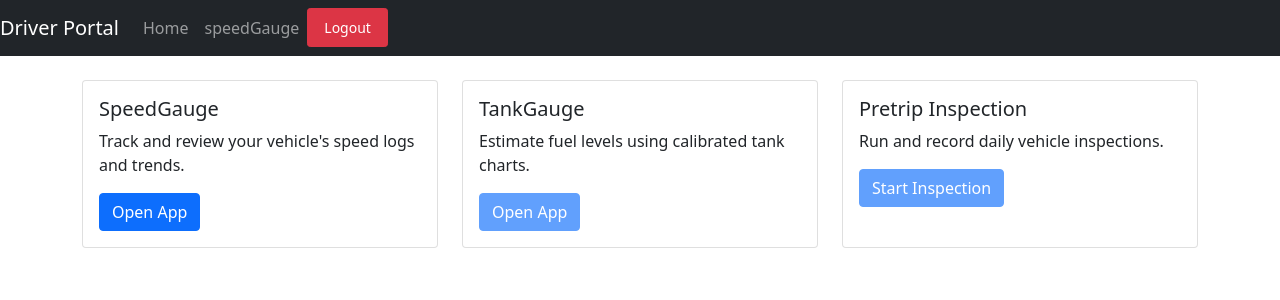
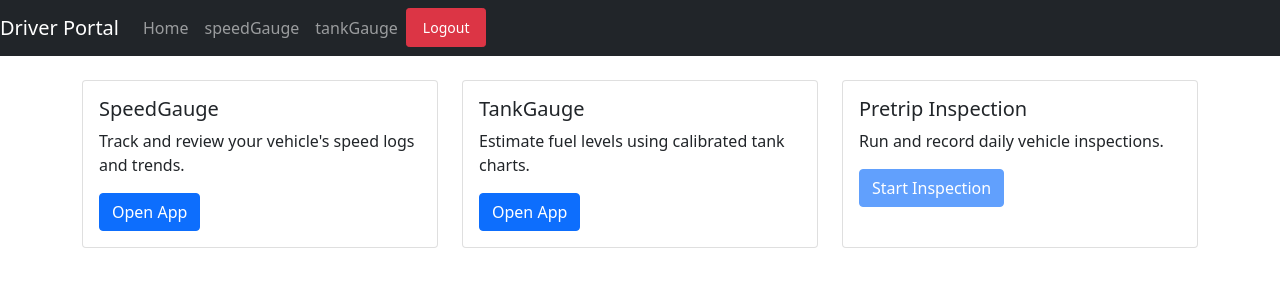
Before and after one commit to ShaggyBadger/Pretreip_flask, a Flask app: template flask_app/templates/dashboard.html in a window 1280 px wide. Shown: the top 300 px of the page. Run offline with Flask 3, Linux system fonts and the light colour scheme; the template is opened without the code that fills it, so the values that code supplies are empty; parts of the project's set-up code (start-up, migrations or seed data) failed here and were passed over; some libraries are stand-ins or nearby versions.

Commit message:
updated navbar and dashboard buttons

```diff
--- a/flask_app/templates/dashboard.html
+++ b/flask_app/templates/dashboard.html
@@ -1,7 +1,4 @@
-{% extends 'base.html' %}
-
-{% block content %}
-{% include 'nav_menu.html' %}
+{% extends 'base.html' %} {% block content %} {% include 'nav_menu.html' %}
 
 <div class="container mt-4">
   <div class="row">
@@ -10,7 +7,9 @@
       <div class="card h-100">
         <div class="card-body">
           <h5 class="card-title">SpeedGauge</h5>
-          <p class="card-text">Track and review your vehicle's speed logs and trends.</p>
+          <p class="card-text">
+            Track and review your vehicle's speed logs and trends.
+          </p>
           <a href="/speedgauge" class="btn btn-primary">Open App</a>
         </div>
       </div>
@@ -21,8 +20,16 @@
       <div class="card h-100">
         <div class="card-body">
           <h5 class="card-title">TankGauge</h5>
-          <p class="card-text">Estimate fuel levels using calibrated tank charts.</p>
-          <a href="/tankgauge" class="btn btn-primary disabled" tabindex="-1" aria-disabled="true">Open App</a>
+          <p class="card-text">
+            Estimate fuel levels using calibrated tank charts.
+          </p>
+          <a
+            href="/tankgauge"
+            class="btn btn-primary"
+            tabindex="-1"
+            aria-disabled="true"
+            >Open App</a
+          >
         </div>
       </div>
     </div>
@@ -33,12 +40,17 @@
         <div class="card-body">
           <h5 class="card-title">Pretrip Inspection</h5>
           <p class="card-text">Run and record daily vehicle inspections.</p>
-          <a href="/pretrip" class="btn btn-primary disabled" tabindex="-1" aria-disabled="true">Start Inspection</a>
+          <a
+            href="/pretrip"
+            class="btn btn-primary disabled"
+            tabindex="-1"
+            aria-disabled="true"
+            >Start Inspection</a
+          >
         </div>
       </div>
     </div>
   </div>
 </div>
 
-
 {% endblock %}
--- a/flask_app/templates/nav_menu.html
+++ b/flask_app/templates/nav_menu.html
@@ -1,7 +1,12 @@
 <nav class="navbar navbar-expand-lg navbar-dark bg-dark">
   <a class="navbar-brand" href="/">Driver Portal</a>
 
-  <button class="navbar-toggler" type="button" data-bs-toggle="collapse" data-bs-target="#navbarNav">
+  <button
+    class="navbar-toggler"
+    type="button"
+    data-bs-toggle="collapse"
+    data-bs-target="#navbarNav"
+  >
     <span class="navbar-toggler-icon"></span>
   </button>
 
@@ -11,13 +16,20 @@
         <a class="nav-link" href="/">Home</a>
       </li>
       <li class="nav-item">
-        <a class="nav-link" href="/speedGauge">speedGauge</a>
+        <a class="nav-link" href="/speedgauge">speedGauge</a>
       </li>
-		<li class="nav-item">
-		  <div class="d-flex">
-		    <a class="nav-link btn btn-danger btn-sm text-white px-3" href="/logout">Logout</a>
-		  </div>
-		</li>
+      <li>
+        <a class="nav-link" href="/tankgauge">tankGauge</a>
+      </li>
+      <li class="nav-item">
+        <div class="d-flex">
+          <a
+            class="nav-link btn btn-danger btn-sm text-white px-3"
+            href="/logout"
+            >Logout</a
+          >
+        </div>
+      </li>
     </ul>
   </div>
 </nav>
--- /dev/null
+++ b/tankGauge_app/templates/tankGauge/delivery-entry.html
@@ -0,0 +1,5 @@
+{% extends "base.html" %} {% block content %}
+
+<div></div>
+
+{% endblock %}
--- /dev/null
+++ b/tankGauge_app/templates/tankGauge/delivery-selection.html
@@ -0,0 +1,5 @@
+{% extends "base.html" %} {% block content %}
+
+<div></div>
+
+{% endblock %}
--- /dev/null
+++ b/tankGauge_app/templates/tankGauge/planning-entry.html
@@ -0,0 +1,5 @@
+{% extends "base.html" %} {% block content %}
+
+<div></div>
+
+{% endblock %}
--- /dev/null
+++ b/tankGauge_app/templates/tankGauge/planning-selection.html
@@ -0,0 +1,5 @@
+{% extends "base.html" %} {% block content %}
+
+<div></div>
+
+{% endblock %}
```
